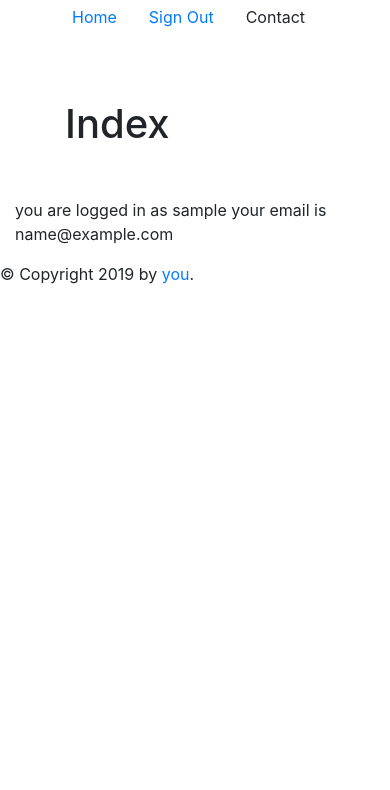
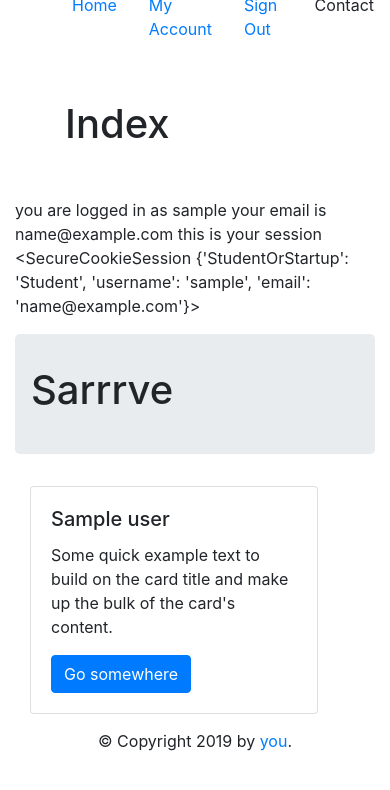
Before and after one commit to jzsiggy/Start.me, a Flask app: page / in a window 390 px wide. Shown: the top 790 px of the page. Run offline with Flask 2, Linux system fonts and the light colour scheme; the visitor is signed in with stand-in values (Sample User, id 1); a database or web service that is not in the repository returns one stand-in record (values such as "Sample title"); some libraries are stand-ins or nearby versions.

Commit message:
Fixing views

```diff
--- a/Flask/templates/base.html
+++ b/Flask/templates/base.html
@@ -12,8 +12,9 @@
         <ul class='nav-elements'>
             {% if 'username' in session: %}
             <li class='nav-link'><a href='/'>Home</a></li>
-            <!-- <li class='nav-link'><a href='/login'>Login</a></li>
-            <li class='nav-link'><a href='/signup'>Sign Up</a></li> -->
+            <!-- <li class='nav-link'><a href='/login'>Login</a></li> -->
+            <!-- <li class='nav-link'><a href='/signup'>Sign Up</a></li> -->
+            <li class='nav-link'><a href='/account'>My Account</a></li>
             <li class='nav-link'><a href='/signout'>Sign Out</a></li>
             {% else: %}
             <li class='nav-link'><a href='/'>Home</a></li>
@@ -36,7 +37,7 @@
       {% endwith %}
     </div>
     <div id="content">{% block content %}{% endblock %}</div>
-    <div id="footer">
+    <div id="footer" class="footer" style='text-align: center;'>
       {% block footer %}
       &copy; Copyright 2019 by <a href="http://domain.invalid/">you</a>.
       {% endblock %}
--- a/Flask/templates/index.html
+++ b/Flask/templates/index.html
@@ -15,9 +15,42 @@
             <p>
                 you are logged in as {{ session['username'] }}
                 your email is {{ session['email'] }}
+                this is your session {{ session }}
             </p>
             {% endif %}
         </div>
     </div>
+    <div class="jumbotron">
+      <h1>Sarrrve</h1>
+    </div>
+    <div class="card-deck">
+      {% if session['StudentOrStartup']=='Student': %}
+        {% for startup in startups: %}
+            <div class="col-sm-4">
+              <div class="card" style="width: 18rem;">
+                <div class="card-body">
+                    <h5 class="card-title">{{startup['name']}}</h5>
+                    <p class="card-text">Some quick example text to build on the card title and make up the bulk of the card's content.</p>
+                    <a href="#" class="btn btn-primary">Go somewhere</a>
+                </div>
+              </div>
+            </div>
+        {% endfor %}
+      {% endif %}
+      {% if session['StudentOrStartup']=='Startup': %}
+        {% for student in students: %}
+        <div class="col-sm-4">
+            <div class="card" style="width: 18rem;">
+              <img src="http://placeimg.com/150/150/any" class="card-img-top">
+              <div class="card-body">
+                  <h5 class="card-title">{{student['name']}}</h5>
+                  <p class="card-text">Some quick example text to build on the card title and make up the bulk of the card's content.</p>
+                  <a href="#" class="btn btn-primary">Go somewhere</a>
+              </div>
+            </div>
+          </div>
+        {% endfor %}
+      {% endif %}
+    </div>
 </div>
 {% endblock %}
--- a/Flask/templates/login.html
+++ b/Flask/templates/login.html
@@ -1,5 +1,5 @@
 {% extends "base.html" %}
-{% block title %}Index{% endblock %}
+{% block title %}Login{% endblock %}
 {% block head %}
   {{ super() }}
   <style type="text/css">
@@ -15,11 +15,11 @@
                 <form method=POST action="{{ url_for('login') }}">
                     <div class="form-group">
                         <label for="exampleInputEmail1">Username</label>
-                        <input type="text" class="form-control" name="username" placeholder="Username">
+                        <input type="text" class="form-control" name="username" placeholder="Username" required>
                     </div>
                     <div class="form-group">
                         <label for="exampleInputPassword1">Password</label>
-                        <input type="password" class="form-control" name="pass" placeholder="Password">
+                        <input type="password" class="form-control" name="pass" placeholder="Password" required>
                     </div>
                     <button type="submit" class="btn btn-primary btn-block">Log In</button>
                 </form>
```
Also changed, not shown: Flask/templates/signup.html (+18 -7 lines).
